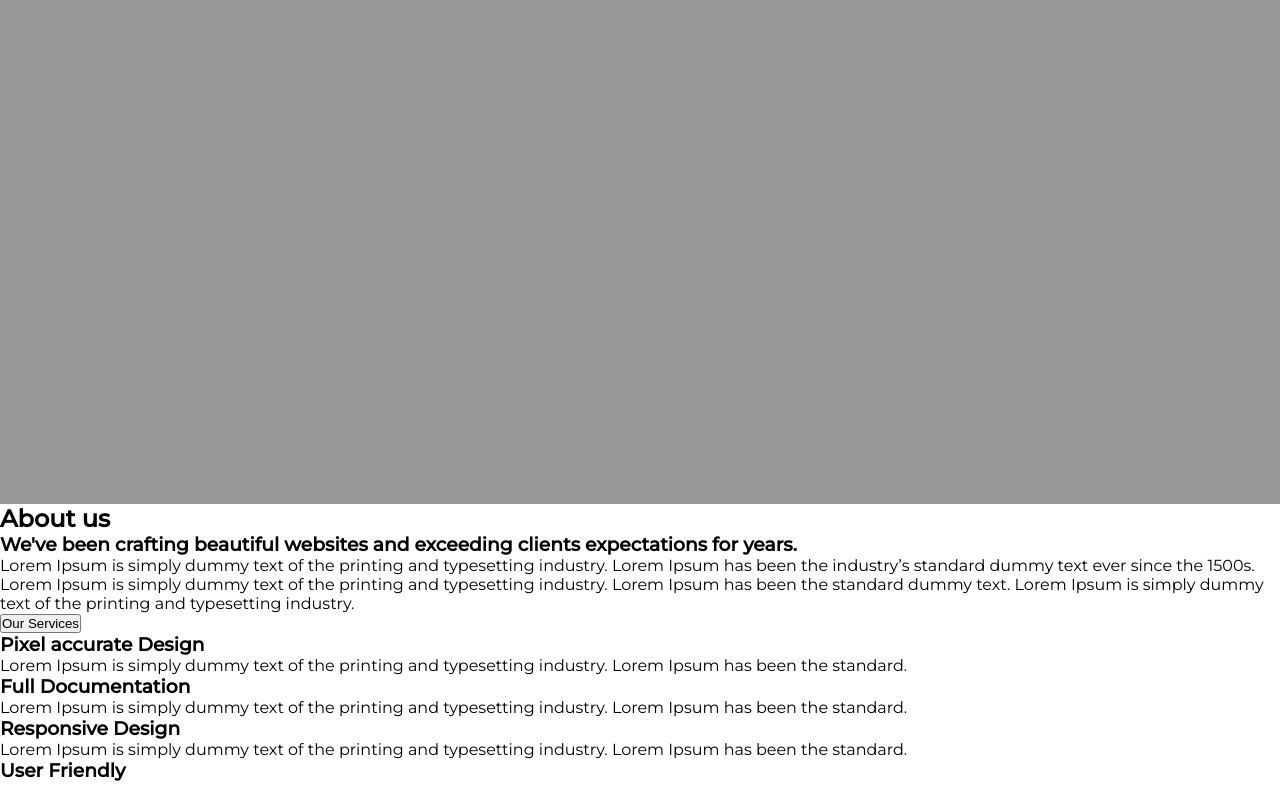
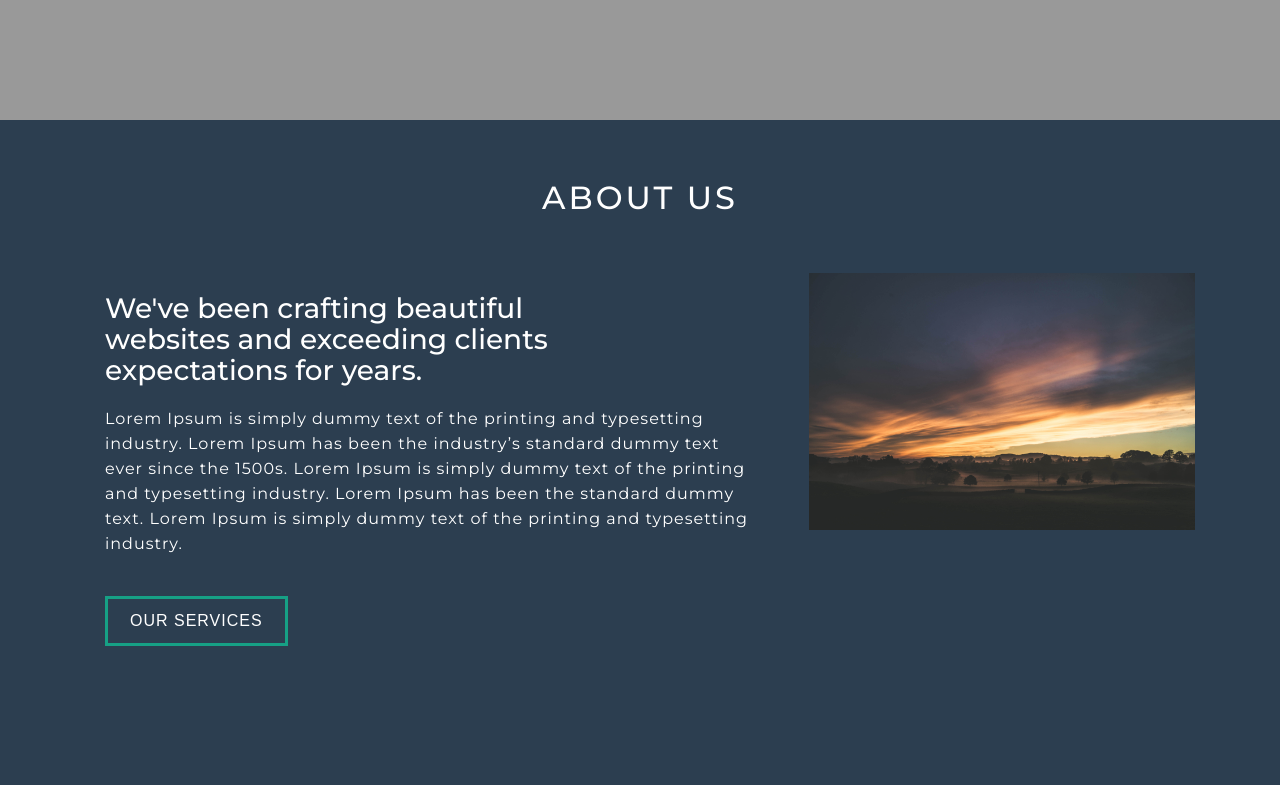
Before and after one commit to rosbertguevarra/codev-template, a plain HTML site: page index.html in a window 1280 px wide. Shown: the part 680-1465 px from the top of the page. Drawn offline with nearby package versions, Linux system fonts and the light colour scheme.

Commit message:
finish about section

```diff
--- a/css/style.css
+++ b/css/style.css
@@ -75,3 +75,53 @@ header nav li {
     letter-spacing: 5px;
     padding-left: 25px;
 }
+.about {
+    background-color:#2c3e50;
+    color: white;
+    padding: 60px;
+    height: 100vh;
+}
+
+.about img{
+    width: 90%;
+    float:  right;
+    margin-bottom: 100px;
+    padding-left: 100px;
+
+
+}
+
+
+.about h2{
+    display: flex;
+    justify-content: center;
+    text-transform: uppercase;
+    letter-spacing: 3px;
+    padding-bottom: 50px;
+
+}
+
+.about h3 {
+    display: flex;
+    justify-content: flex-start;
+    margin: 20px;
+
+}
+
+.about p {
+    display: flex;
+    justify-content: flex-start;
+    width: 120%;
+    margin: 20px;
+    line-height: 25px;
+    letter-spacing: 1px;
+}
+.button-services {
+    margin: 20px;
+    padding: 10px 22px 10px 22px;
+    border: 3px solid #16a085;
+    background-color: transparent;
+    text-transform: uppercase;
+    letter-spacing: 1px;
+    color: white;
+}
--- a/index.html
+++ b/index.html
@@ -6,6 +6,8 @@
     <meta name="viewport" content="width=device-width, initial-scale=1.0">
     <meta http-equiv="X-UA-Compatible" content="ie=edge">
     <link href="https://fonts.googleapis.com/css?family=Montserrat:400,500,700i,800i" rel="stylesheet">
+    <link rel="stylesheet" href="https://maxcdn.bootstrapcdn.com/bootstrap/4.0.0-beta.3/css/bootstrap.min.css" integrity="sha384-Zug+QiDoJOrZ5t4lssLdxGhVrurbmBWopoEl+M6BdEfwnCJZtKxi1KgxUyJq13dy"
+        crossorigin="anonymous">
     <link rel="stylesheet" href="css/style.css">
     <link rel="stylesheet" href="css/queries.css">
     <title>Codev - Creative Solutions</title>
@@ -44,31 +46,61 @@
 
     <section class="about">
         <h2>About us</h2>
+        <div class="container">
+            <div class="row">
+                <div class="col-md-6">
                     <h3>We've been crafting beautiful websites and exceeding clients expectations for years.</h3>
-        <p>Lorem Ipsum is simply dummy text of the printing and typesetting industry. Lorem Ipsum has been the industry’s standard
-            dummy text ever since the 1500s. Lorem Ipsum is simply dummy text of the printing and typesetting industry. Lorem
-            Ipsum has been the standard dummy text. Lorem Ipsum is simply dummy text of the printing and typesetting industry.</p>
-        <button>Our Services</button>
+                    <p>Lorem Ipsum is simply dummy text of the printing and typesetting industry. Lorem Ipsum has been the industry’s
+                        standard dummy text ever since the 1500s. Lorem Ipsum is simply dummy text of the printing and typesetting
+                        industry. Lorem Ipsum has been the standard dummy text. Lorem Ipsum is simply dummy text of the printing
+                        and typesetting industry.</p>
+
+                    <button class="button-services">Our Services</button>
+                </div>
+                <div class="col-md-6">
+                    <img src="img/photo-1456305951335-bb8134aeab8a.jpg">
+                </div>
+
+            </div>
+
+        </div>
+
+
     </section>
 
 
+
     <section class="skills">
+        <div class="container">
+            <div class="row">
+                <div class="col-md-6">
                     <div class="design">
                         <h3>Pixel accurate Design</h3>
-            <p>Lorem Ipsum is simply dummy text of the printing and typesetting industry. Lorem Ipsum has been the standard.</p>
+                        <p>Lorem Ipsum is simply dummy text of the printing and typesetting industry. Lorem Ipsum has been the
+                            standard.</p>
                     </div>
                     <div class="documentation">
                         <h3>Full Documentation</h3>
-            <p>Lorem Ipsum is simply dummy text of the printing and typesetting industry. Lorem Ipsum has been the standard.</p>
+                        <p>Lorem Ipsum is simply dummy text of the printing and typesetting industry. Lorem Ipsum has been the
+                            standard.</p>
                     </div>
                     <div class="responsive">
                         <h3>Responsive Design</h3>
-            <p>Lorem Ipsum is simply dummy text of the printing and typesetting industry. Lorem Ipsum has been the standard.</p>
+                        <p>Lorem Ipsum is simply dummy text of the printing and typesetting industry. Lorem Ipsum has been the
+                            standard.</p>
                     </div>
                     <div class="user-friendly">
                         <h3>User Friendly</h3>
-            <p>Lorem Ipsum is simply dummy text of the printing and typesetting industry. Lorem Ipsum has been the standard.</p>
+                        <p>Lorem Ipsum is simply dummy text of the printing and typesetting industry. Lorem Ipsum has been the
+                            standard.</p>
                     </div>
+                </div>
+                <div class="col-md-6">
+                    <img src="img/photo-1486748719772-dac71e23eaa1.jpg">
+                </div>
+            </div>
+        </div>
+
     </section>
 
     <section class="portfolio">
```
Also changed, not shown: img/photo-1433148749784-5e235e9efd12.jpg (added), img/photo-1439694458393-78ecf14da7f9.jpg (added), img/photo-1487111094912-921182c44b79.jpg (added), 5 other files. Lines whose indentation alone changed are shown as unchanged.
